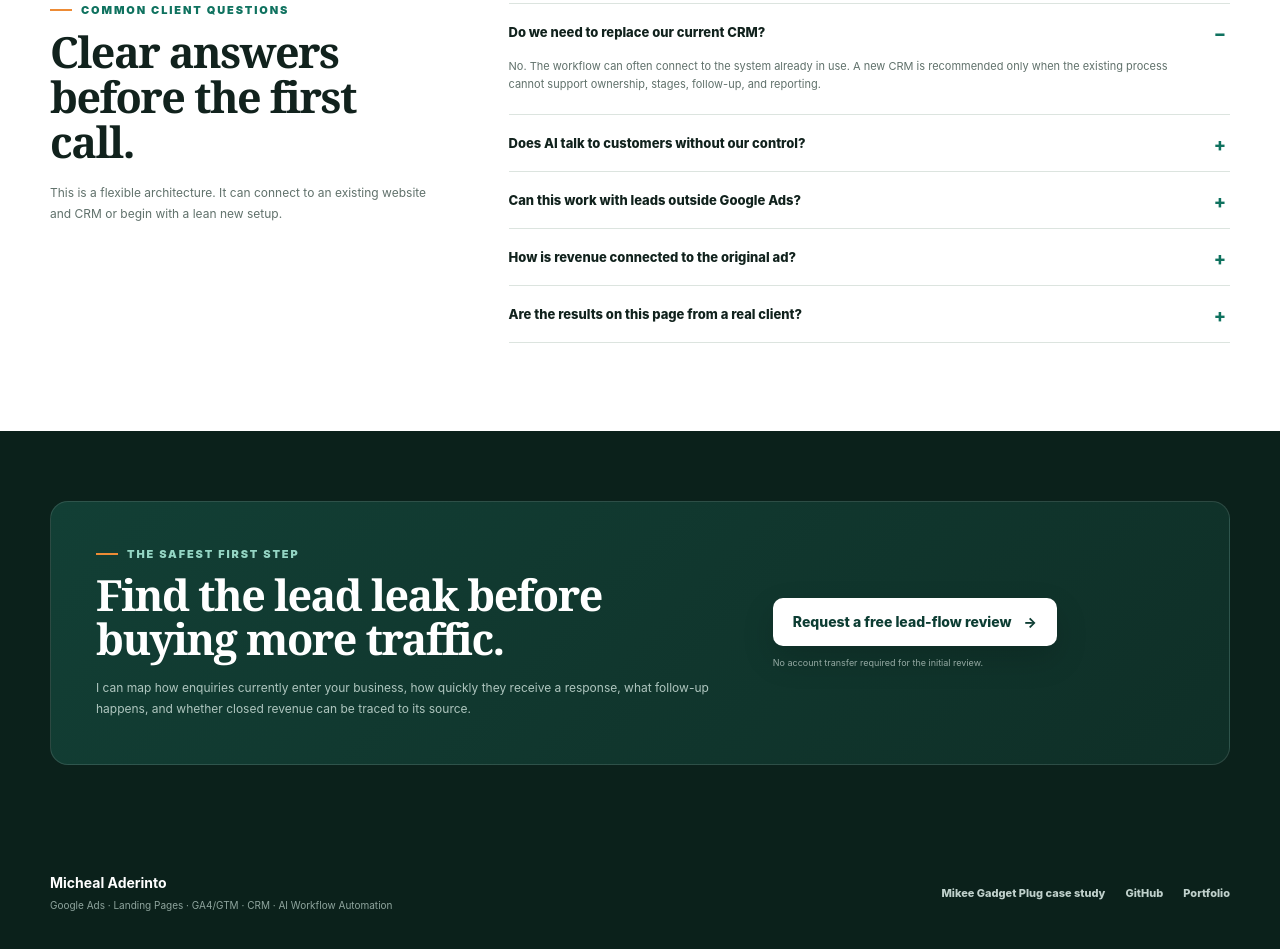
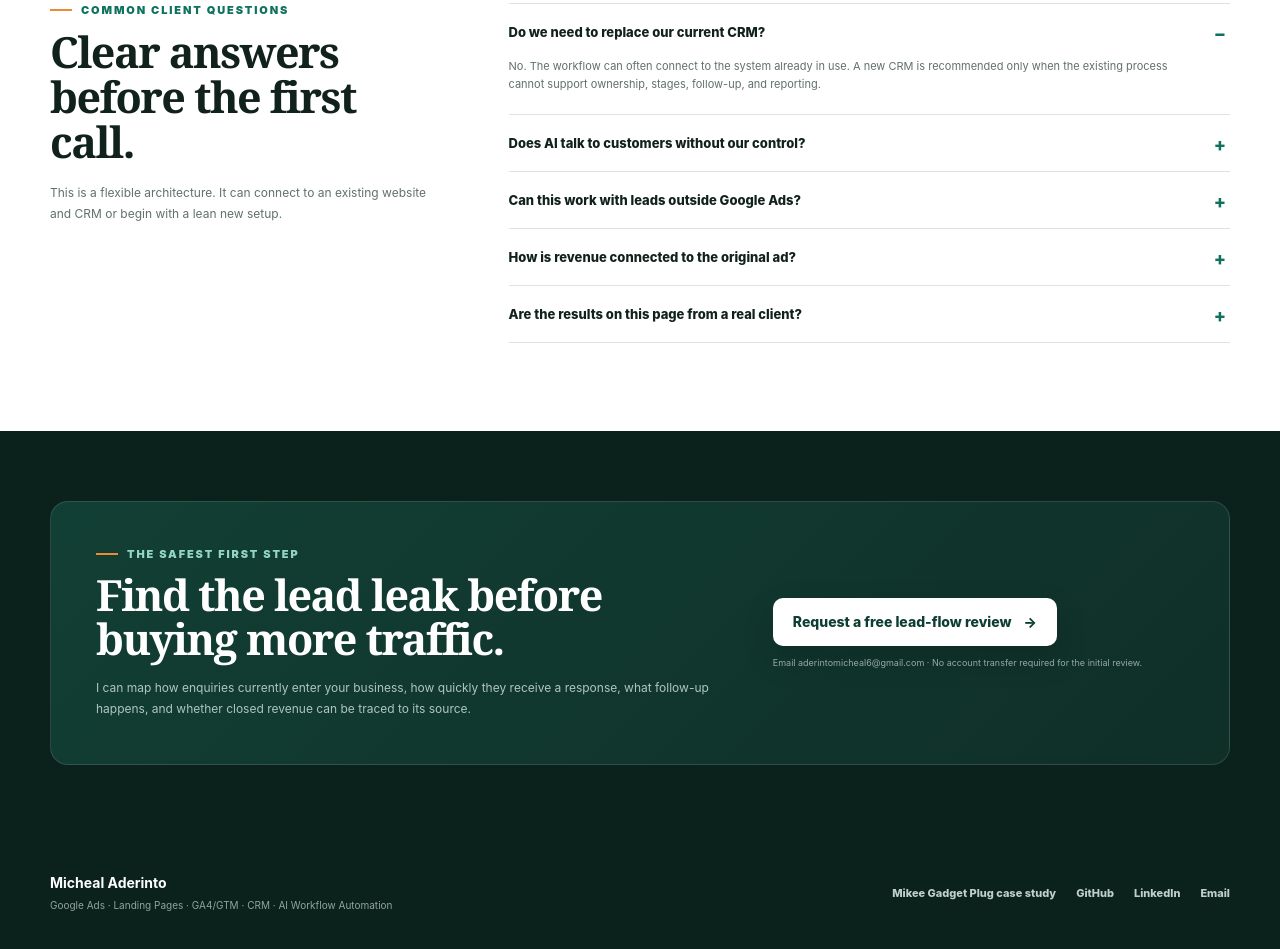
Before and after one commit to MICHEALSHOE2000/missed-lead-recovery-case-study, a website with bundled scripts: page index.html in a window 1280 px wide. Shown: the part 7279-8228 px from the top of the page. Built offline with nearby package versions, Linux system fonts and the light colour scheme.

Commit message:
Make Vercel the main portfolio: replace Netlify links
- README portfolio links point to michealaderinto.vercel.app
- Lead-review button opens an email instead of the old Netlify site
- Footer: LinkedIn and Email replace the Netlify portfolio link

Co-Authored-By: Claude Opus 5.5 <noreply@anthropic.com>
Claude-Session: https://claude.ai/code/session_01SkH3xWS9n7mSbiDsvZANeG

```diff
--- a/index.html
+++ b/index.html
@@ -288,13 +288,13 @@
       <section class="audit-section" id="audit">
         <div class="shell audit-card">
           <div><div class="eyebrow"><span></span> The safest first step</div><h2>Find the lead leak before buying more traffic.</h2><p>I can map how enquiries currently enter your business, how quickly they receive a response, what follow-up happens, and whether closed revenue can be traced to its source.</p></div>
-          <div class="audit-actions"><a class="button button-light" href="https://michealaderinto.netlify.app">Request a free lead-flow review <span>→</span></a><small>No account transfer required for the initial review.</small></div>
+          <div class="audit-actions"><a class="button button-light" href="mailto:aderintomicheal6@gmail.com?subject=Free%20lead-flow%20review">Request a free lead-flow review <span>→</span></a><small>Email aderintomicheal6@gmail.com · No account transfer required for the initial review.</small></div>
         </div>
       </section>
     </main>
 
     <footer>
-      <div class="shell"><div><strong>Micheal Aderinto</strong><span>Google Ads · Landing Pages · GA4/GTM · CRM · AI Workflow Automation</span></div><div><a href="/mikee-gadget-plug/">Mikee Gadget Plug case study</a><a href="https://github.com/MICHEALSHOE2000">GitHub</a><a href="https://michealaderinto.netlify.app">Portfolio</a></div></div>
+      <div class="shell"><div><strong>Micheal Aderinto</strong><span>Google Ads · Landing Pages · GA4/GTM · CRM · AI Workflow Automation</span></div><div><a href="/mikee-gadget-plug/">Mikee Gadget Plug case study</a><a href="https://github.com/MICHEALSHOE2000">GitHub</a><a href="https://www.linkedin.com/in/micheal-babatunde-085702382/">LinkedIn</a><a href="mailto:aderintomicheal6@gmail.com">Email</a></div></div>
     </footer>
     <script type="module" src="app.js"></script>
   </body>
```
Also changed, not shown: README.md.
